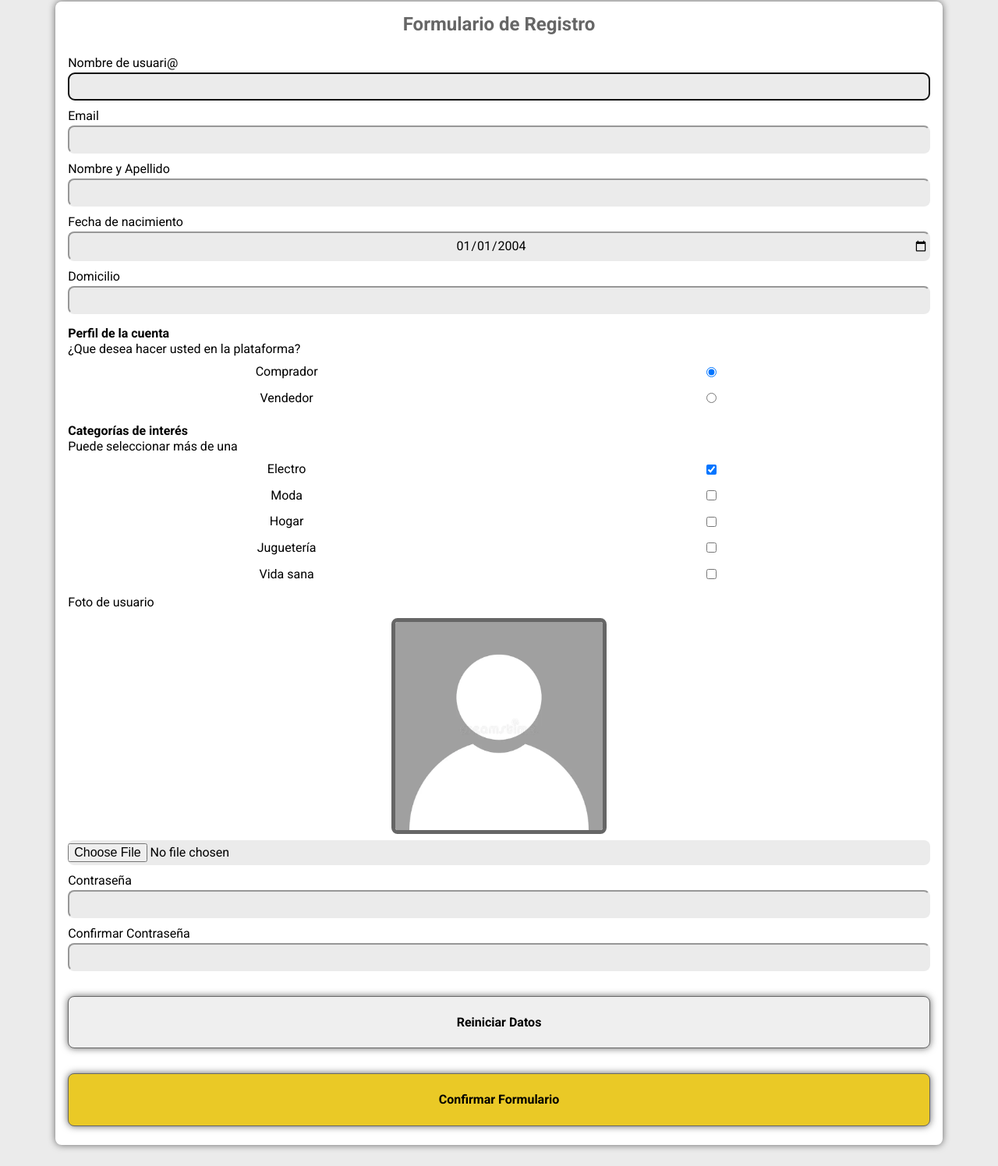
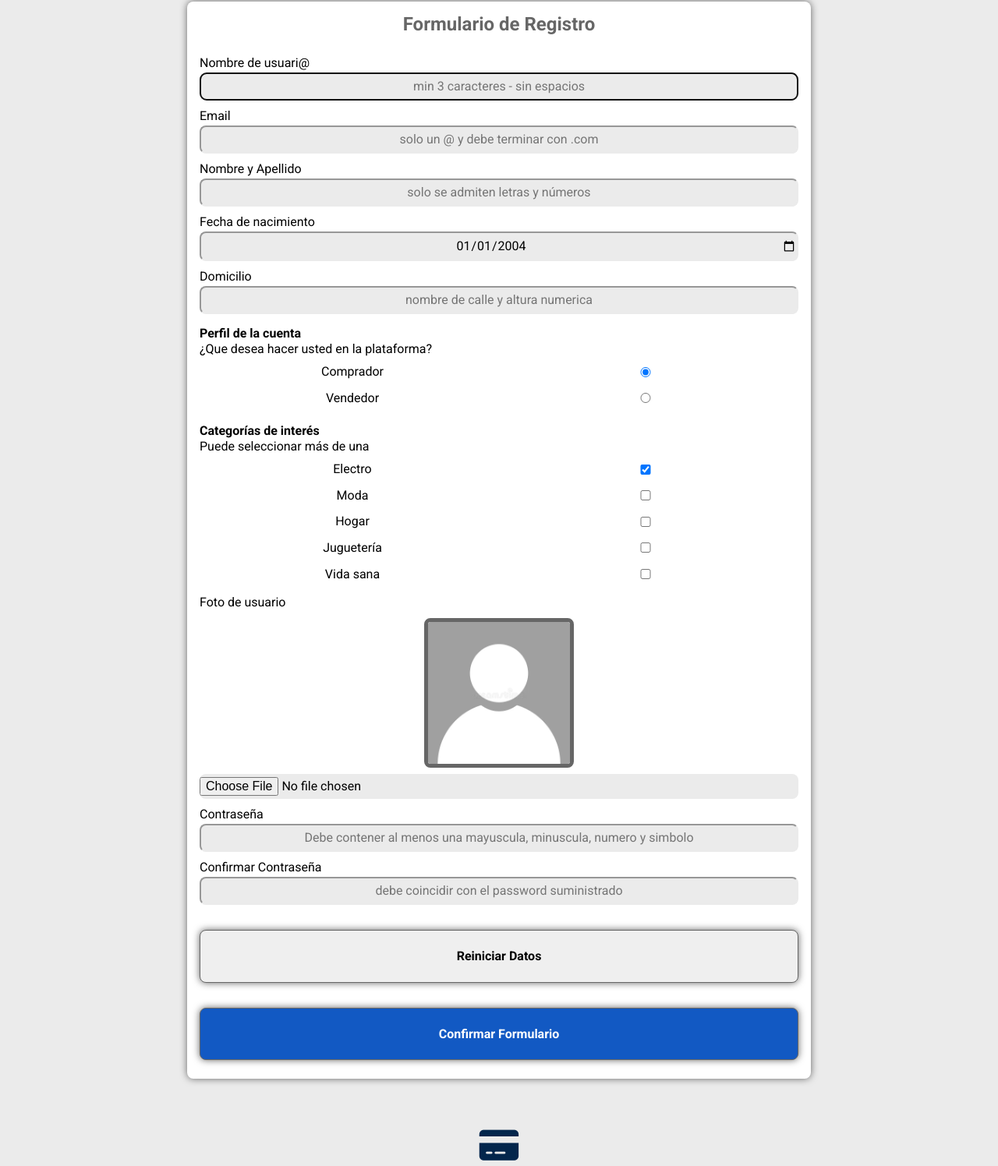
Before and after one commit to YoElDante/MercadoLiebre2025, a website: page views/register.html in a window 1280 px wide. Shown: the part 183-1679 px from the top of the page at 78% size. Drawn offline with Linux system fonts and the light colour scheme.

Commit message:
se agregan validaciones html a los fomularios con atributos y expresiones regulares

```diff
--- a/public/style/register.css
+++ b/public/style/register.css
@@ -9,6 +9,7 @@
 
 .main-register__section-form {
   width: 90%;
+  max-width: 800px;
 
   /*orden del contenido*/
   justify-self: center;
@@ -125,5 +126,6 @@
 
 .form-button-submit{
   margin-bottom: 0;
-  background-color: var(--color-yellow);
+  color: white;
+  background-color: var(--color-lightblue);
 }
--- a/views/register.html
+++ b/views/register.html
@@ -99,19 +99,23 @@
         <!-- ■ Nombre de usuari@ -->
         <div class="form-div">
           <label class="form__label" for="user-name">Nombre de usuari@</label>
-          <input class="form__input" type="text" name="username" id="username" required autofocus>
+          <input class="form__input" type="text" name="username" id="username"
+            placeholder="min 3 caracteres - sin espacios" minlength="3" maxlength="10" required autofocus
+            pattern="^\S{3,}$">
         </div>
 
-          <!-- ■ Email -->
+        <!-- ■ Email -->
         <div class="form-div">
           <label for="email">Email</label>
-          <input class="form__input" type="text" name="email" id="email" required>
+          <input class="form__input" type="text" name="email" id="email"
+            placeholder="solo un @ y debe terminar con .com" pattern="^[^@]{3,}@[a-zA-Z0-9.-]{3,}\.com$" required>
         </div>
 
         <!-- ■ Nombre y apellido -->
         <div class="form-div">
           <label class="form__label" for="fullname">Nombre y Apellido</label>
-          <input class="form__input" type="text" name="fullname" id="fullname" required>
+          <input class="form__input" type="text" name="fullname" id="fullname" pattern="^[A-Za-zÑñÁÉÍÓÚáéíóú\s]+$"
+            minlength="7" maxlength="50" placeholder="solo se admiten letras y números" required>
         </div>
 
         <!-- ■ Fecha de nacimiento -->
@@ -124,7 +128,8 @@
         <!-- ■ Domicilio -->
         <div class="form-div">
           <label class="form__label" for="adress">Domicilio</label>
-          <input class="form__input" type="text" name="adress" id="adress" required>
+          <input class="form__input" type="text" name="adress" id="adress"
+            placeholder="nombre de calle y altura numerica" required>
         </div>
 
         <!-- RADIO - ROL DEL USUARIO -->
@@ -187,8 +192,8 @@
           <!-- ■ Foto de usuario -->
           <label class="form__label" for="img-file">Foto de usuario</label>
           <img class="form__user-photo" id="user-photo" src="/images/img-userProfile-default.webp"
-            alt="foto de usuario">
-          <input class="form__input" type="file" name="img-file" id="img-file">
+            tittle="imagen de perfil del uruario" alt="foto de usuario">
+          <input class="form__input" type="file" name="img-file" id="img-file" accept=".jpg,.jpeg,.png,.gif,.bmp,.webp,.svg,image/jpeg,image/png,image/gif,image/bmp,image/webp,image/svg+xml" >
         </div>
 
 
@@ -196,19 +201,21 @@
         <div class="form-div">
           <!-- ■ Contraseña -->
           <label class="form__label" for="password">Contraseña</label>
-          <input class="form__input" type="password" name="password" id="password">
+          <input class="form__input" type="password" name="password" id="password" placeholder="Debe contener al menos una mayuscula, minuscula, numero y simbolo" required>
         </div>
         <div class="form-div">
           <!-- ■ Confirmar Contraseña -->
           <label class="form__label" for="confirm-password">Confirmar Contraseña</label>
-          <input class="form__input" type="password" name="confirm-password" id="confirm-password">
+          <input class="form__input" type="password" name="confirm-password" id="confirm-password" placeholder="debe coincidir con el password suministrado">
         </div>
 
 
         <!-- BOTONES -->
         <div class="form-div form-div--buttons">
           <button class="form-button form-button-reset" type="reset">Reiniciar Datos</button>
-          <button class="form-button form-button-submit" type="submit">Confirmar Formulario</button>
+          <button class="form-button form-button-submit" type="submit">Confirmar Formulario
+
+          </button>
         </div>
 
       </form>
```
